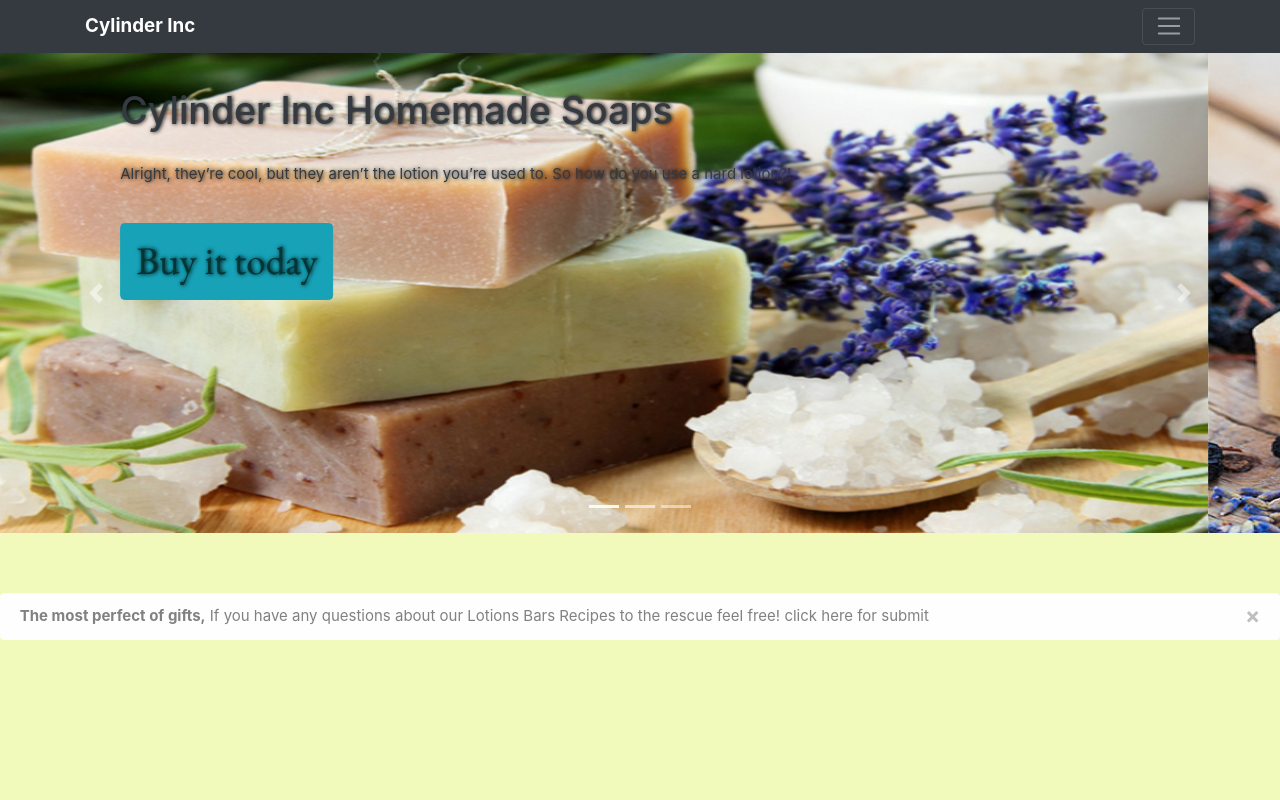
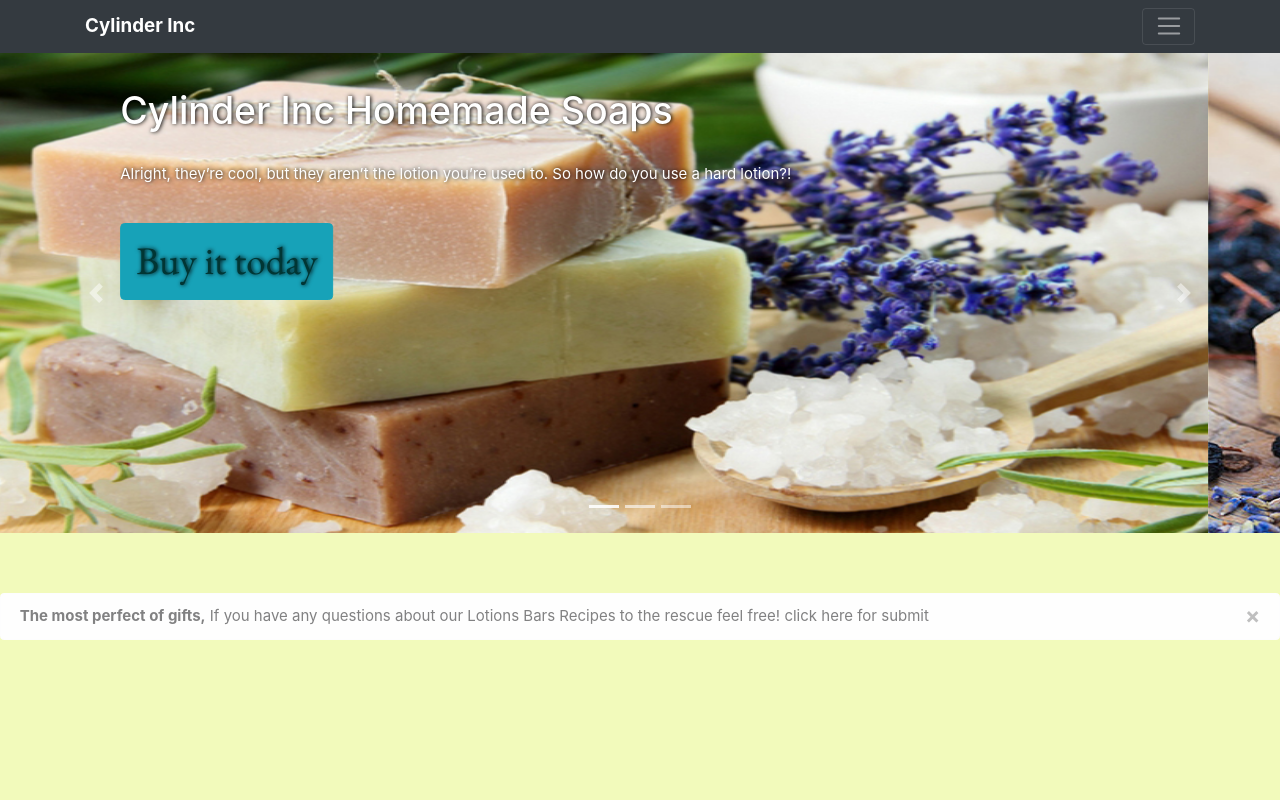
Before and after one commit to EllieSh77/GD67, a plain HTML site: page Cylander Inc/Midterm /index.html in a window 1280 px wide. Shown: the top 800 px of the page. Drawn offline with nearby package versions, Linux system fonts and the light colour scheme.

Commit message:
index.html
Fixed text

```diff
--- a/Cylander Inc/Midterm /index.html
+++ b/Cylander Inc/Midterm /index.html
@@ -69,11 +69,11 @@
             </ol>
             <div class="carousel-inner">
                 <div class="carousel-item active">
-                    <img src="img/Carousel 3.jpg" class="img-fluid align-center text-dark" alt="Responsive image"
+                    <img src="img/Carousel 3.jpg" class="img-fluid align-center" alt="Responsive image"
                         preserveAspectRatio="xMidYMid slice" focusable="false" role="img">
                     </img>
                     <div class="container">
-                        <div class="carousel-caption text-left text-dark">
+                        <div class="carousel-caption text-left">
                             <h1>Cylinder Inc Homemade Soaps</h1>
                             <p>Alright, they’re cool, but they aren’t the lotion you’re used to. So how do you use a
                                 hard lotion?!</p>
@@ -82,7 +82,7 @@
                     </div>
                 </div>
                 <div class="carousel-item">
-                    <img src="img/Carousel 1.jpg" class="img-fluid align-center text-dark" alt="Responsive image"
+                    <img src="img/Carousel 1.jpg" class="img-fluid align-center" alt="Responsive image"
                         preserveAspectRatio="xMidYMid slice" focusable="false" role="img">
                    </img>
                     <div class="container">
```
